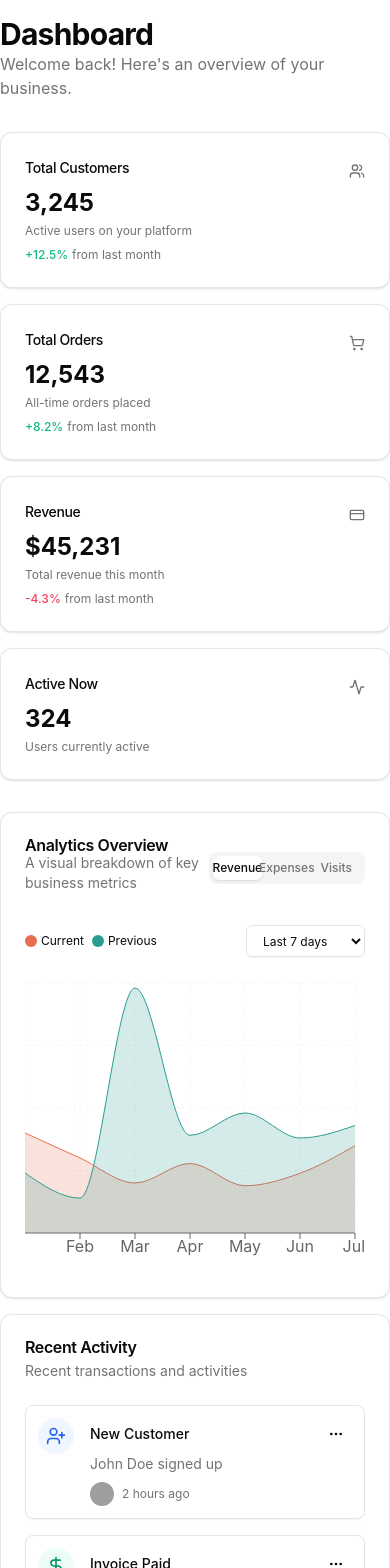
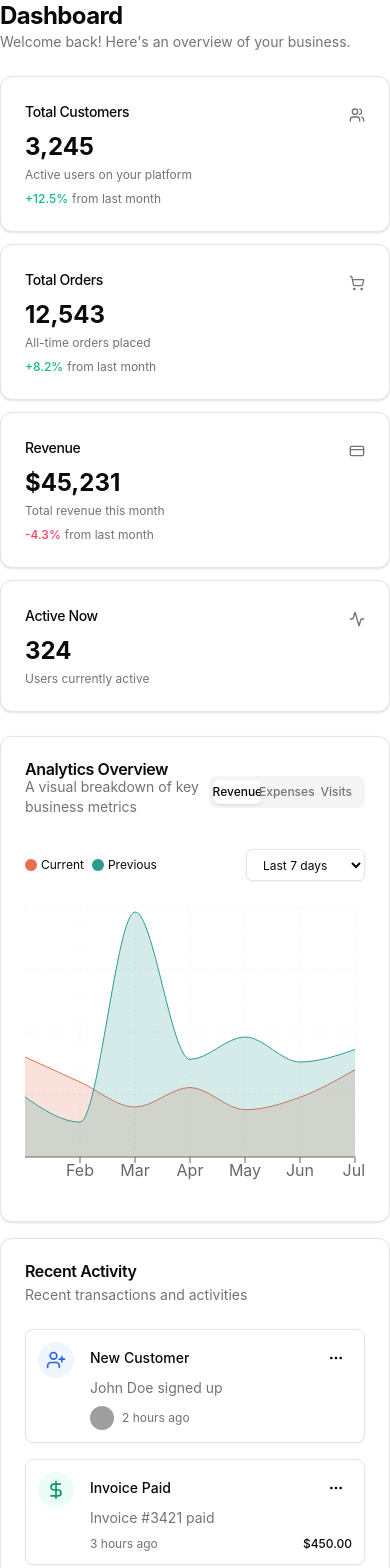
Before and after one commit to comisoivann/newboltproj, a React (Vite) app: page / in a window 390 px wide. Shown: the part 80-1648 px from the top of the page. Built offline with nearby package versions, Linux system fonts and the light colour scheme; grey boxes are pictures that could not be loaded.

Commit message:
Updated DashboardPage.tsx

```diff
--- a/src/components/dashboard/DashboardPage.tsx
+++ b/src/components/dashboard/DashboardPage.tsx
@@ -1,19 +1,21 @@
+
 import { StatsCard } from './StatsCard';
 import { ChartSection } from './ChartSection';
 import { RecentActivity } from './RecentActivity';
+import { ProfilesCard } from './ProfilesCard';
 import { Users, ShoppingCart, CreditCard, Activity } from 'lucide-react';
 
 export function DashboardPage() {
   return (
-    <div className="container py-8 space-y-8 animate-in fade-in duration-500">
+    <div className="py-4 md:py-8 space-y-6 md:space-y-8 animate-in fade-in duration-500">
       <div>
-        <h1 className="text-3xl font-bold tracking-tight">Dashboard</h1>
-        <p className="text-muted-foreground">
+        <h1 className="text-2xl md:text-3xl font-bold tracking-tight">Dashboard</h1>
+        <p className="text-muted-foreground text-sm md:text-base">
           Welcome back! Here's an overview of your business.
         </p>
       </div>
 
-      <div className="grid gap-4 md:grid-cols-2 lg:grid-cols-4">
+      <div className="grid gap-3 md:gap-4 grid-cols-1 sm:grid-cols-2 lg:grid-cols-4">
         <StatsCard
           title="Total Customers"
           value="3,245"
@@ -43,9 +45,19 @@ export function DashboardPage() {
         />
       </div>
 
-      <div className="grid gap-4 grid-cols-1 xl:grid-cols-12">
-        <ChartSection />
-        <RecentActivity />
+      <div className="grid gap-4 md:gap-6 grid-cols-1 lg:grid-cols-12">
+        <div className="lg:col-span-8">
+          <ChartSection />
+        </div>
+        <div className="lg:col-span-4">
+          <RecentActivity />
+        </div>
+      </div>
+
+      <div className="grid gap-4 md:gap-6 grid-cols-1 sm:grid-cols-2 lg:grid-cols-3">
+        <ProfilesCard />
+        <ProfilesCard />
+        <ProfilesCard />
       </div>
     </div>
   );
```
